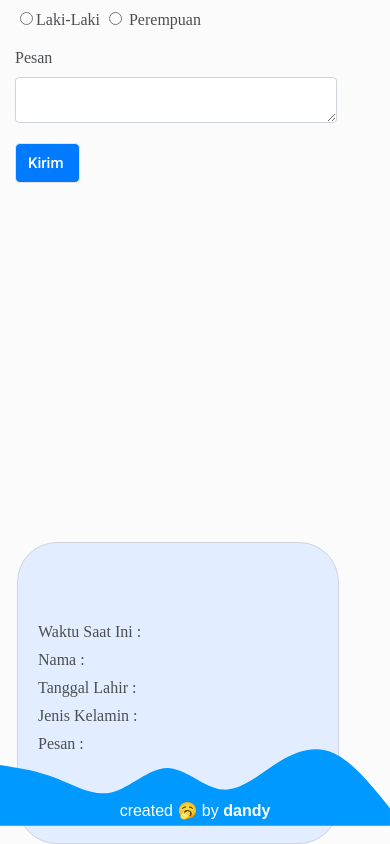
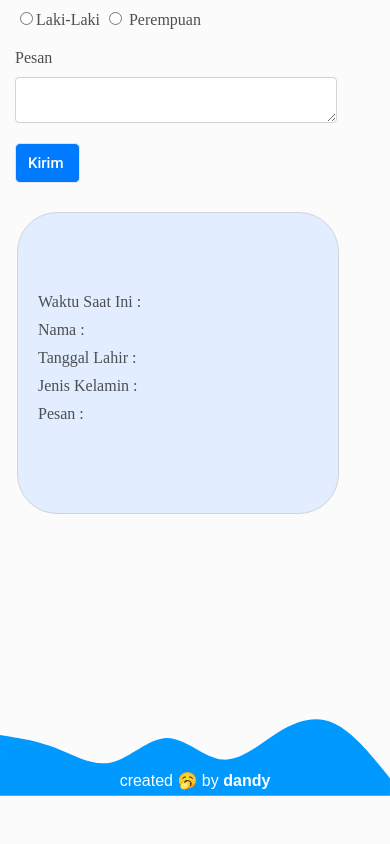
Before and after one commit to dandymulyaaa/dandymulyaaa.github.io, a plain HTML site: page index.html in a window 390 px wide. Shown: the part 2966-3810 px from the top of the page. After the commit the page ends 3762 px from the top, so only its background shows below. Drawn offline with nearby package versions, Linux system fonts and the light colour scheme; a web font is replaced by a local one.

Commit message:
ada lagi

```diff
--- a/css/style.css
+++ b/css/style.css
@@ -356,7 +356,8 @@ input[type='date'] {
     width: 320px;
     height: 300px;
     border: 1px solid rgb(206,212,218);
-    margin-top: 30px;
+    position: relative;
+    bottom: 65px;
     border-radius: 40px;
     background-color:rgb(226,237,255);
   }
```
